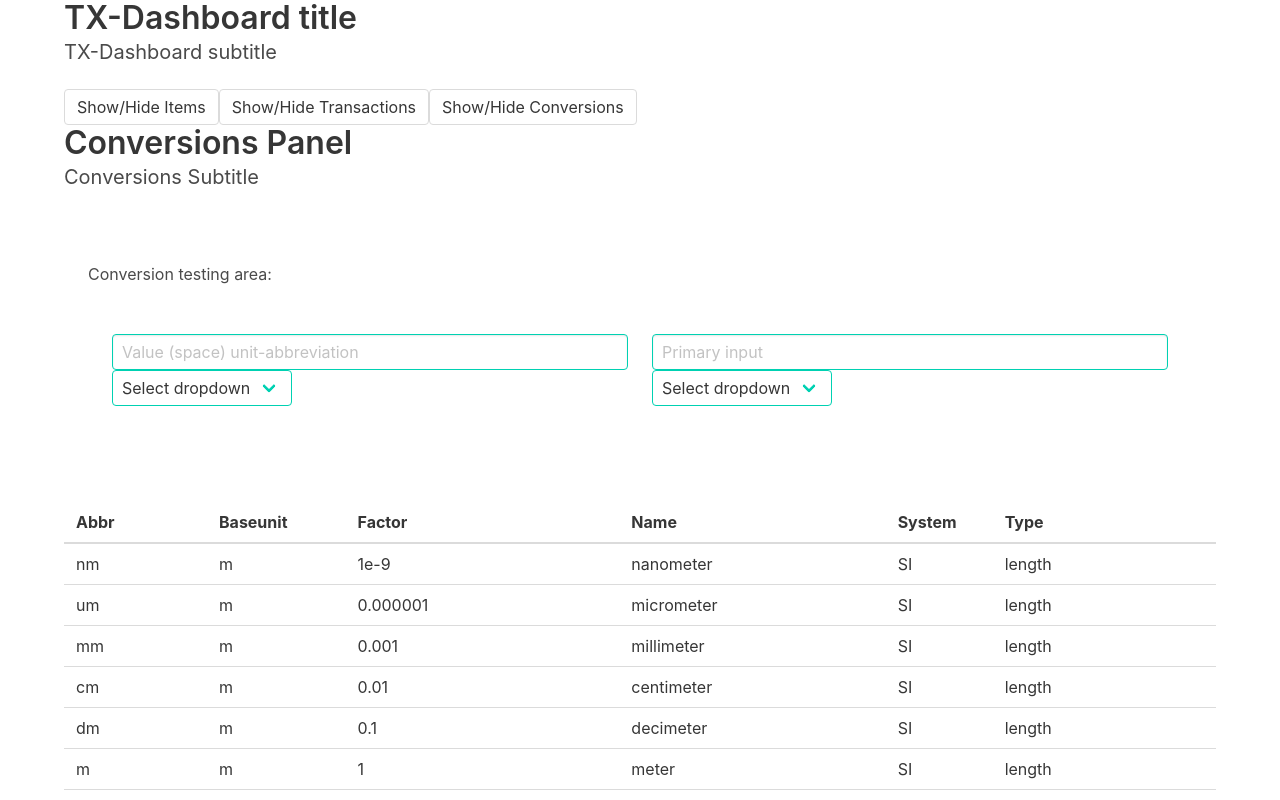
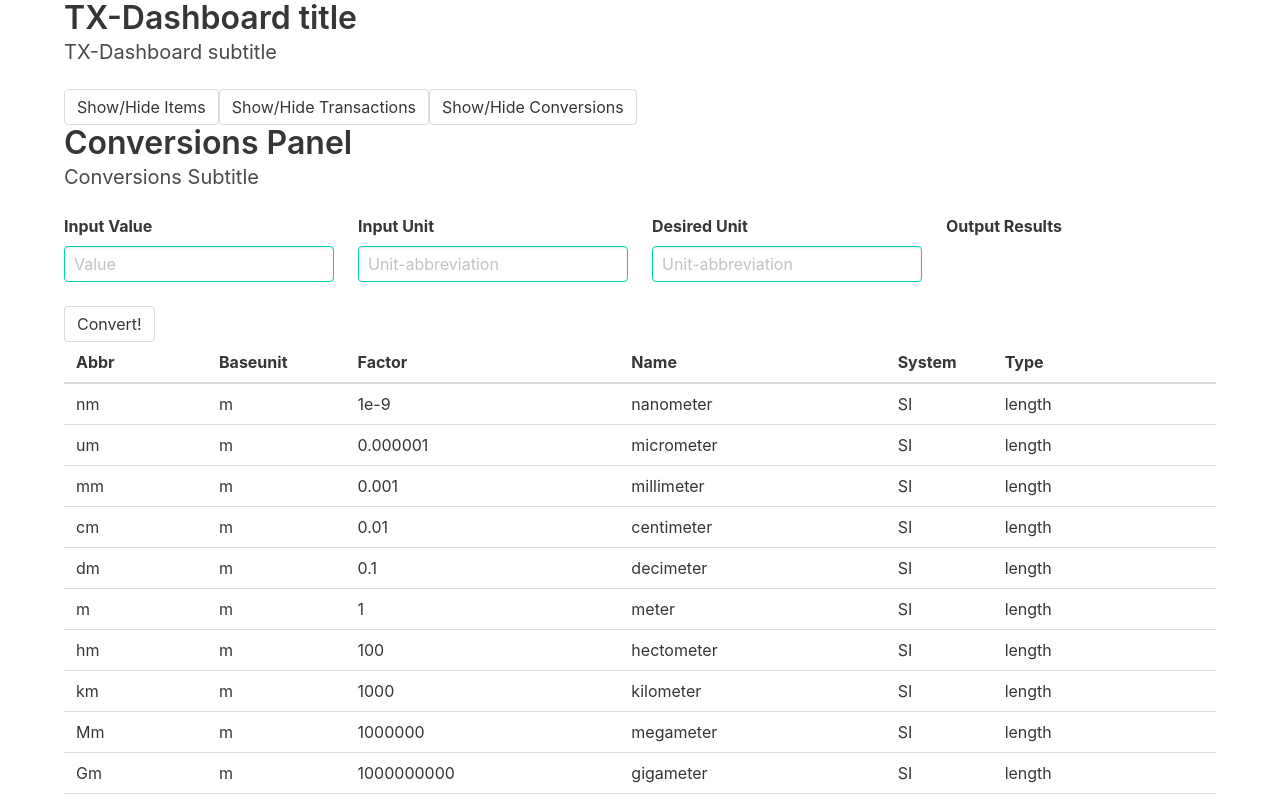
Before and after one commit to twwhite/tx-dashboard, an Angular app: page / in a window 1280 px wide. Shown: the top 800 px of the page. Built offline with nearby package versions, Linux system fonts and the light colour scheme.

Commit message:
functional conversions for units that are compatible. Need to add validation

```diff
--- a/src/app/components/conversions/conversions.component.html
+++ b/src/app/components/conversions/conversions.component.html
@@ -3,33 +3,30 @@
   <h2 class="subtitle">Conversions Subtitle</h2>
 
 
-  <div class="section">
-    <h3>Conversion testing area:</h3>
-    <div class="section columns">
-      <div class="column">
-          <input class="input is-primary" type="text" placeholder="Value (space) unit-abbreviation" (input)="onConversionChange($event.target.value)">
-          <div class="select is-primary">
-              <select>
-                <option>Select dropdown</option>
-                <option>With options</option>
-              </select>
-            </div>
-      </div>
-      <div class="column">
-          <input class="input is-primary " type="text" placeholder="Primary input">
-          <div class="select is-primary">
-              <select>
-                <option>Select dropdown</option>
-                <option>With options</option>
-              </select>
-            </div>
-      </div>
 
-        <ul>
+<div class="field columns">
+  <div class="control column">
+    <label class="label">Input Value</label>
+    <input class="input is-primary" type="number" placeholder="Value" id="convertValue">
+  </div>
+  <div class="control column">
+    <label class="label">Input Unit</label>
+    <input class="input is-primary" type="text" placeholder="Unit-abbreviation" (input)="onConversionChange($event)" id="fromUnit">
+    <span id="fromUnitIdentified"></span>
+  </div>
+  <div class="control column">
+    <label class="label">Desired Unit</label>
+    <input class="input is-primary" type="text" placeholder="Unit-abbreviation" (input)="onConversionChange($event)" id="toUnit">
+    <span id="toUnitIdentified"></span>
+  </div>
+  <div class="column">
+    <label class="label">Output Results</label>
+    <h5 class="title is-5" id="outputResult"></h5>
+  </div>
+</div>
+<button class="button" (click)="validateConversion($event)">Convert!</button>
 
-        </ul>
-    </div>
-  </div>
+
 
   <table class="table is-hoverable is-fullwidth" id="unitsTable">
     <thead>
--- a/src/app/components/conversions/conversions.component.ts
+++ b/src/app/components/conversions/conversions.component.ts
@@ -13,14 +13,41 @@ export class ConversionsComponent implements OnInit {
 
   /* TODO: Add conversion function */
   units = UNITS;
+  public convertFromUnit;
+  public convertToUnit;
 
   /* Work-in-progress: Input parser for conversion, conversion lookup, rate finder */
-  public onConversionChange(input: string) {
-    var conversionUnit = input.split(" ").pop();
-    if(conversionUnit.length > 0){
-      var cFactor = this.units.find( x => x.abbr === conversionUnit).factor;
+  /* onConversionChange called after every keypress in the conversion input boxes */
+  public onConversionChange(event) {
+
+    var input = event.target.value; // string value from input box of either fromUnit or toUnit, whichever was modified
+    var id = event.target.id;       // ID of input box
+
+    if(input.length > 0){     // First validation, if input length > 0
+      var unit = this.units.find( x => x.abbr === input)  // Try to find the string in array of units, specifically the abbr column
+      if(unit){               // if found
+        $('#'+id+'Identified').text(unit.name); // Modify element with ID #toUnitIdentified or #fromUnitIdentified with the full name of the identified unit
+
+        /* TODO: Make this less manual */
+        if(id=="fromUnit"){
+          this.convertFromUnit = unit;  // Store found from UNIT object publically so we can access during conversion without re-searching
+        }else if(id=="toUnit"){
+          this.convertToUnit = unit;    // Store found to UNIT object publically so we can access during conversion without re-searching
+        }
+
+      } else {$('#'+id+'Identified').text(" ");}  // if fail, blank the identified <span> elements
+    } else {$('#'+id+'Identified').text(" ");}    // if fail, blank the identified <span> elements
+
+  }
+
+  /* This is where the conversion is actually calculated */
+  public validateConversion() {
+    /* TODO: Better validation here, need to check for same base unit or at the lease same unit type*/
+    if($("#convertValue").val()>0 && $("#fromUnitIdentified")){
+      var outputResult = (this.convertFromUnit.factor * $("#convertValue").val())/(this.convertToUnit.factor); // The basic calculation is ( input value * input conversion factor ) / output conversion factor.
+      $("#outputResult").text(outputResult) // display results
     }
-    console.log(cFactor);
+
   }
 
 
--- a/src/app/components/conversions/units.ts
+++ b/src/app/components/conversions/units.ts
@@ -70,6 +70,8 @@ export const UNITS: Unit[] = [
     {abbr:"yPa", name:"yoctoPascal", baseUnit:"Pa", factor:1.00E-24, type:"pressure", system:"SI"},
     {abbr:"kg", name:"kilogram", baseUnit:"kg", factor:1, type:"mass", system:"SI"},
     {abbr:"ft", name:"foot", baseUnit:"m", factor:0.3048, type:"length", system:"SI"},
+    {abbr:"tonne", name:"metric ton", baseUnit:"kg", factor:1000, type:"mass",system:"SI"},
+    {abbr:"ton", name:"short ton", baseUnit:"kg", factor:907.1847, type:"mass",system:"English"},
     {abbr:"ng", name:"nanogram", baseUnit:"kg", factor:1.00E-12, type:"mass", system:"SI"},
     {abbr:"ug", name:"microgram", baseUnit:"kg", factor:1.00E-09, type:"mass", system:"SI"},
     {abbr:"mg", name:"milligram", baseUnit:"kg", factor:0.000001, type:"mass", system:"SI"},
```
